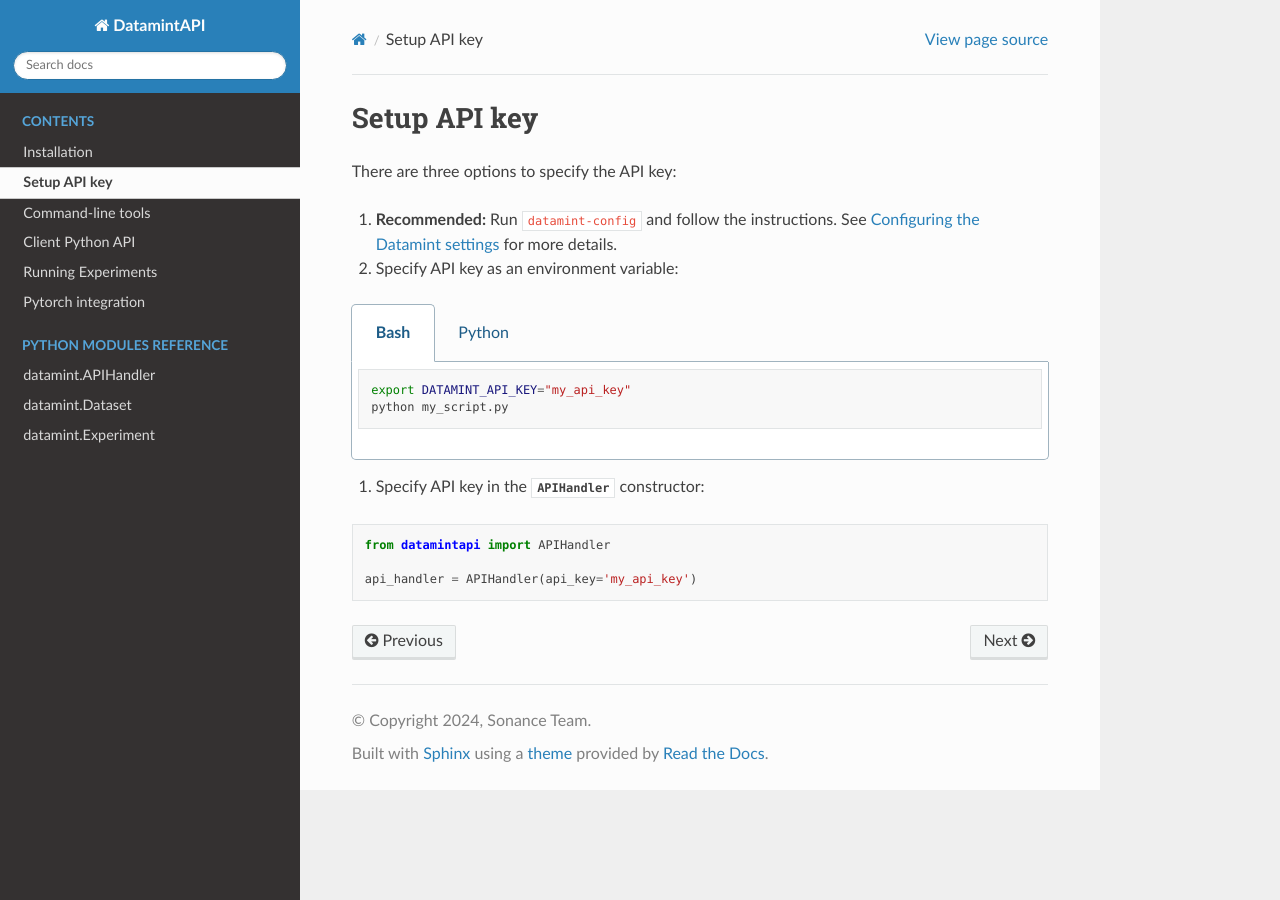
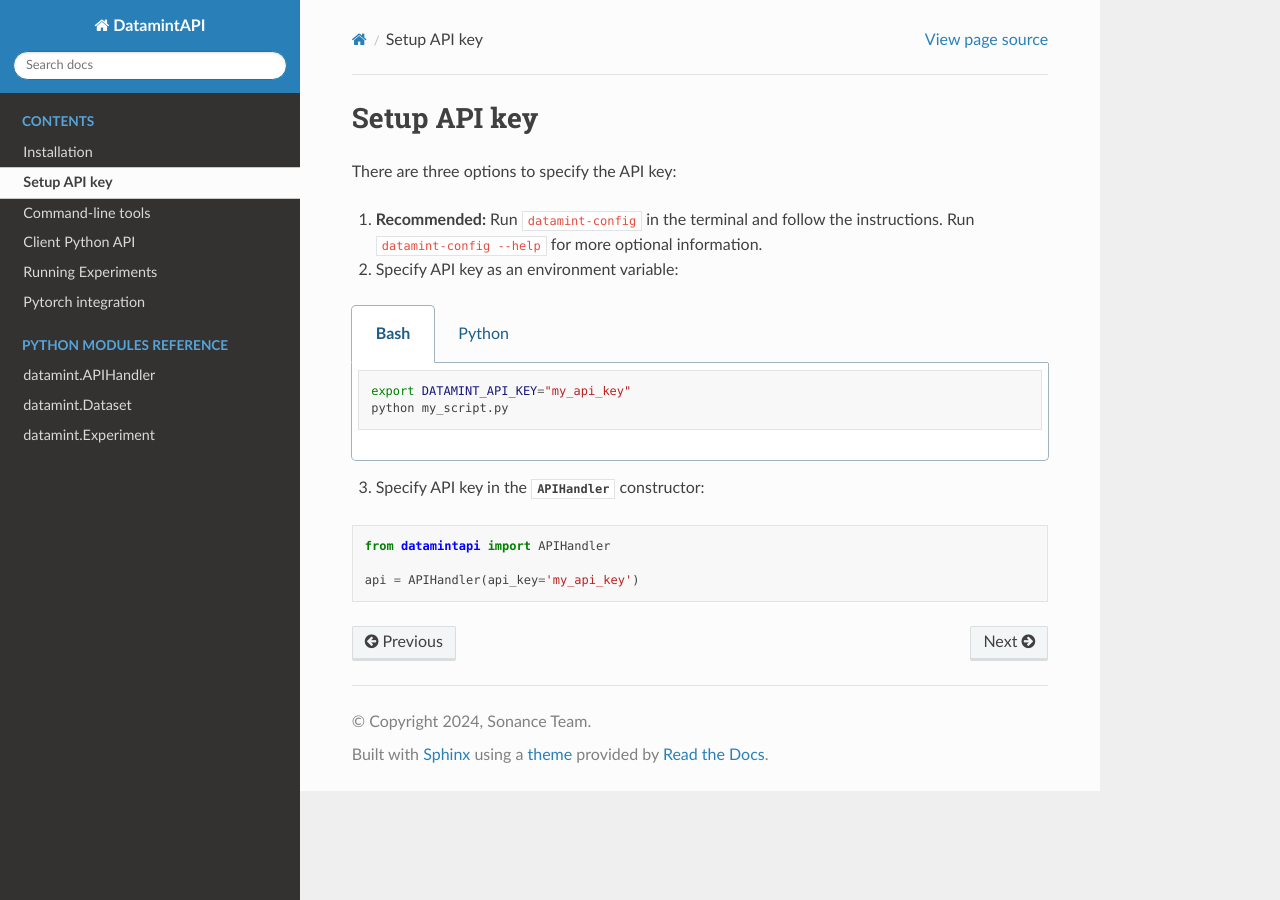
Before and after one commit to SonanceAI/datamint-python-api, a Sphinx documentation site: the page built from docs/source/setup_api_key.rst, in a window 1280 px wide. Built offline with Sphinx 7.4.7 and the Read the Docs theme 3.1.0, drawn with Linux system fonts in a browser that asks for light colours.

```diff
--- a/docs/source/setup_api_key.rst
+++ b/docs/source/setup_api_key.rst
@@ -5,7 +5,7 @@ Setup API key
 
 There are three options to specify the API key:
 
-1. **Recommended:** Run ``datamint-config`` and follow the instructions. See :ref:`configuring_datamint_settings` for more details.
+1. **Recommended:** Run ``datamint-config`` in the terminal and follow the instructions. Run ``datamint-config --help`` for more optional information.
 2. Specify API key as an environment variable:
 
 .. tabs::
@@ -19,10 +19,10 @@ There are three options to specify the API key:
 
         os.environ["DATAMINT_API_KEY"] = "my_api_key"
 
-1. Specify API key in the |APIHandlerClass| constructor:
+3. Specify API key in the |APIHandlerClass| constructor:
 
 .. code-block:: python
 
    from datamintapi import APIHandler
 
-   api_handler = APIHandler(api_key='my_api_key')
+   api = APIHandler(api_key='my_api_key')
```
Also changed, not shown: README.md (+4 -2 lines), 1 other file.
